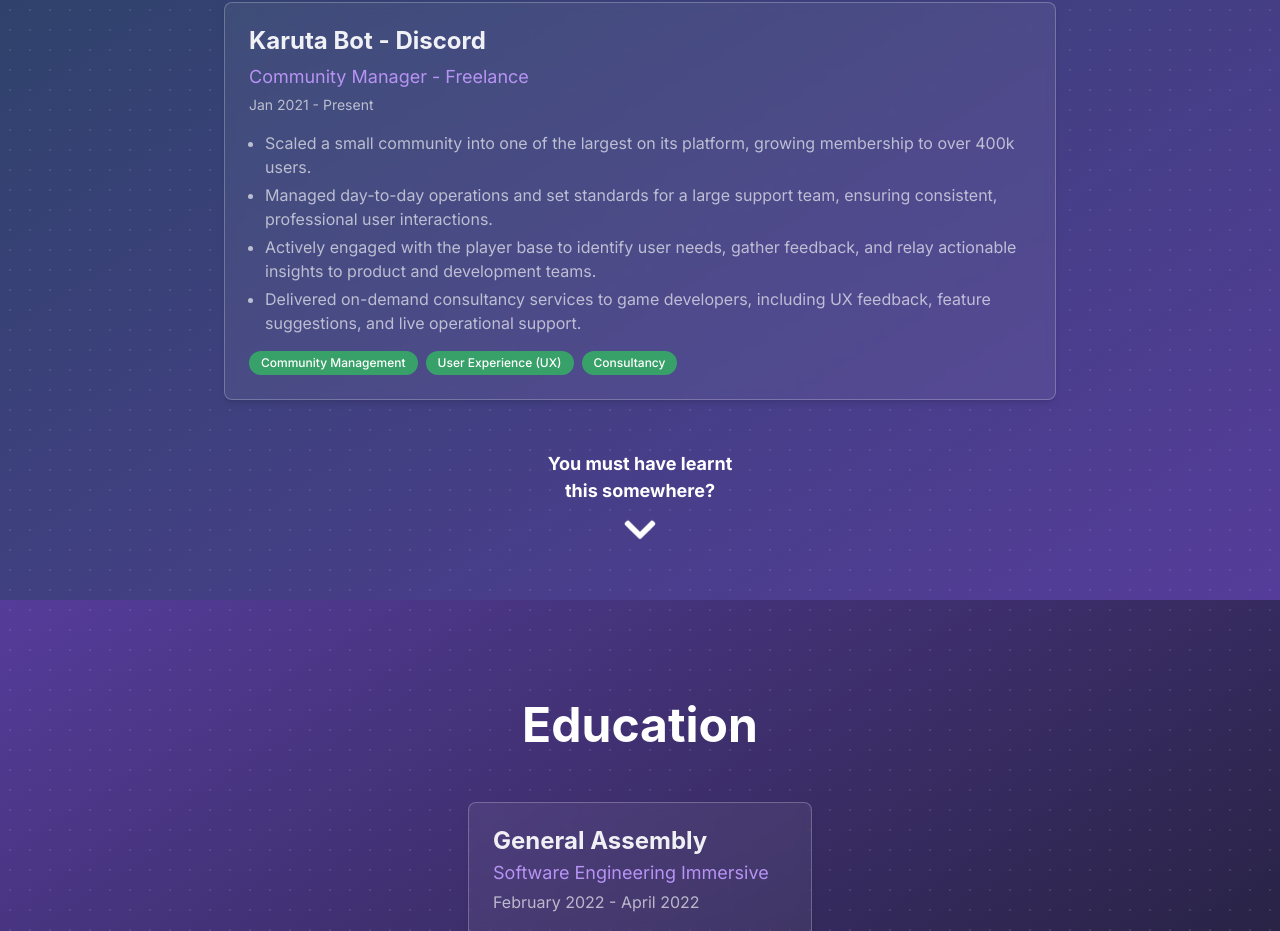
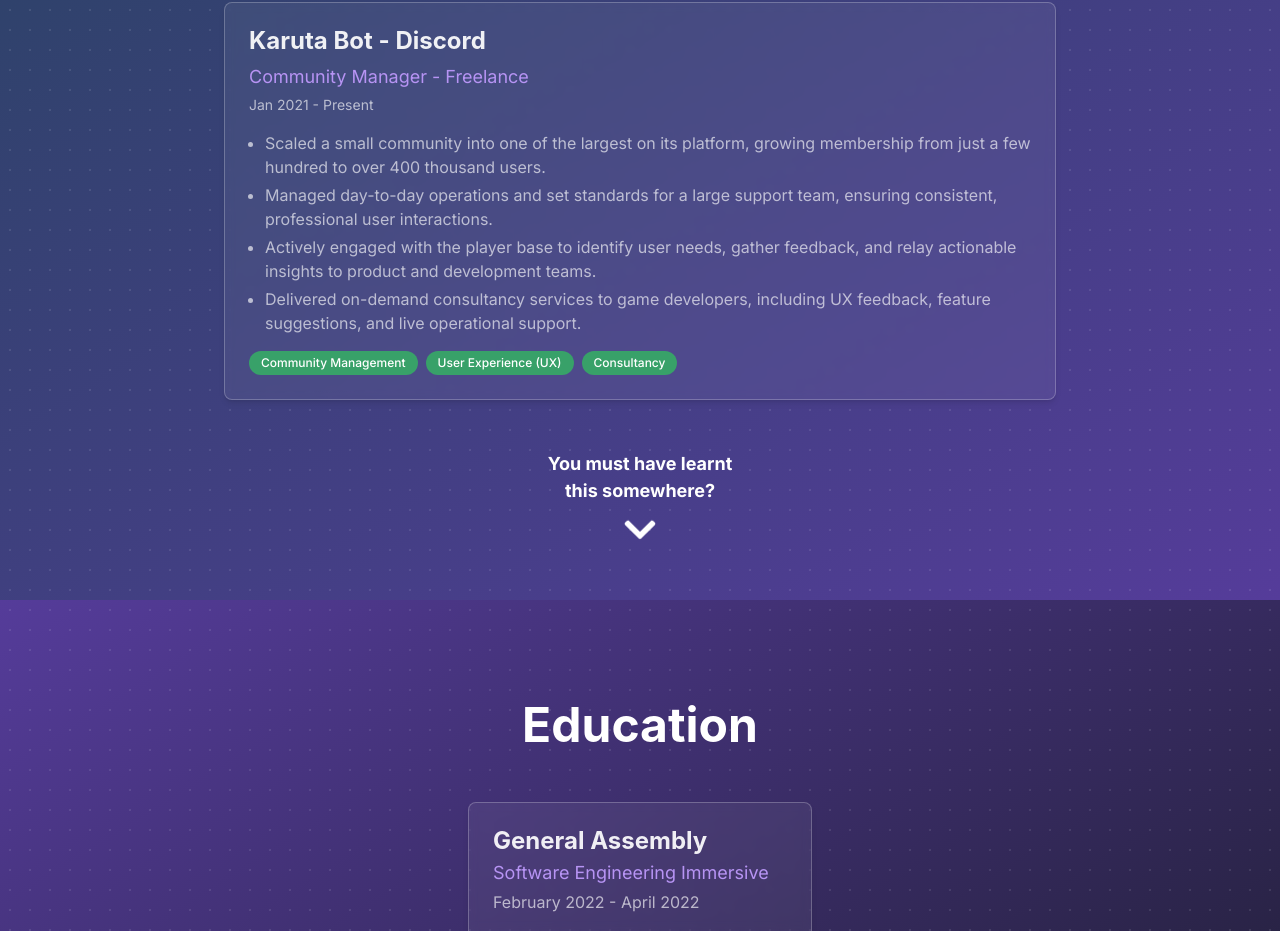
Before and after one commit to jsmyth1423/my-cv, a Next.js app: page / in a window 1280 px wide. Shown: the part 4196-5127 px from the top of the page. Built offline with nearby package versions, Linux system fonts and the light colour scheme.

Commit message:
correct data for freelance

```diff
--- a/src/data/cvData.ts
+++ b/src/data/cvData.ts
@@ -89,7 +89,7 @@
       role: "Community Manager - Freelance",
       dates: "Jan 2021 - Present",
       description: [
-        "Scaled a small community into one of the largest on its platform, growing membership to over 400k users.",
+        "Scaled a small community into one of the largest on its platform, growing membership from just a few hundred to over 400 thousand users.",
         "Managed day-to-day operations and set standards for a large support team, ensuring consistent, professional user interactions.",
         "Actively engaged with the player base to identify user needs, gather feedback, and relay actionable insights to product and development teams.",
         "Delivered on-demand consultancy services to game developers, including UX feedback, feature suggestions, and live operational support.",
```
